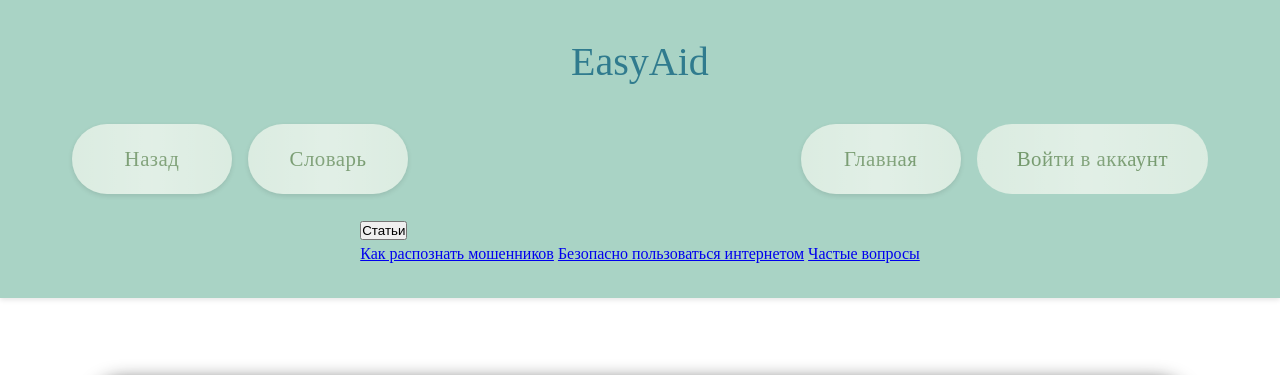
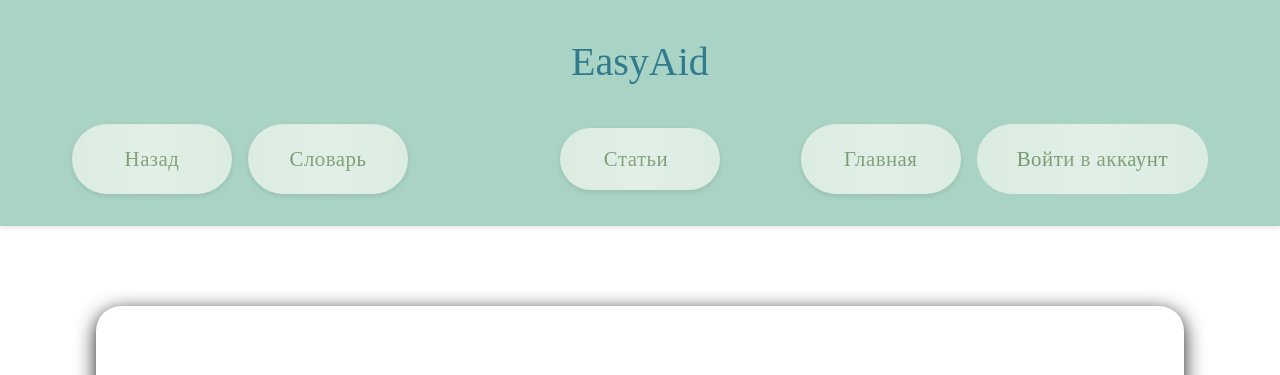
Before and after one commit to illidirr/easyaid-2025, a Django app: page /faq/ in a window 1280 px wide. Shown: the top 375 px of the page. Run offline with Django 4.2, Linux system fonts and the light colour scheme; parts of the project's set-up code (start-up, migrations or seed data) failed here and were passed over.

Commit message:
Update base.html
Signed-off-by: illidirr <zhdanko.y@bk.ru>

```diff
--- a/main/templates/main/base.html
+++ b/main/templates/main/base.html
@@ -58,7 +58,7 @@ nav {
 
 /* БОЛЬШИЕ КНОПКИ НАВИГАЦИИ */
 .btn, .main-btn, .test-promo-btn, .test-submit-btn, .auth-btn,
-.back-btn, .home-btn, .dictionary-btn, .account-btn {
+.back-btn, .home-btn, .dictionary-btn, .account-btn, .articles-btn {
     padding: 1.2rem 2.5rem;
     background-color: rgb(206, 229, 214);
     color: rgb(54, 107, 43);
@@ -85,7 +85,7 @@ nav {
 /* Эффект блеска для всех кнопок */
 .btn::after, .main-btn::after, .test-promo-btn::after, .test-submit-btn::after,
 .auth-btn::after, .back-btn::after, .home-btn::after, .dictionary-btn::after,
-.account-btn::after {
+.account-btn::after, .articles-btn::after {
     content: '';
     position: absolute;
     top: -100%;
@@ -106,12 +106,14 @@ nav {
 
 .btn:hover::after, .main-btn:hover::after, .test-promo-btn:hover::after,
 .test-submit-btn:hover::after, .auth-btn:hover::after, .back-btn:hover::after,
-.home-btn:hover::after, .dictionary-btn:hover::after, .account-btn:hover::after {
+.home-btn:hover::after, .dictionary-btn:hover::after, .account-btn:hover::after,
+.articles-btn:hover::after {
     left: 100%;
 }
 
 /* Ховер эффекты для всех кнопок навигации одинаковые */
-.back-btn:hover, .home-btn:hover, .dictionary-btn:hover, .account-btn:hover {
+.back-btn:hover, .home-btn:hover, .dictionary-btn:hover, .account-btn:hover,
+.articles-btn:hover {
     font-family: 'Lorenzo Sans Bold';
     background-color: rgb(83, 126, 114);
     color: white;
@@ -1075,12 +1077,19 @@ footer {
 
     /* РАСПОЛОЖЕНИЕ КНОПОК ПО ТРЕБОВАНИЮ:
        Слева: кнопка "Назад" и справа от нее "Словарь"
-       Справа: кнопка "Главная" и слева от нее "Войти в аккаунт" */
+       Справа: кнопка "Главная" и слева от нее "Войти в аккаунт"
+       Центр: кнопка "Статьи" */
     .nav-left-group {
         display: flex;
         gap: 1rem;
         flex: 1;
         justify-content: flex-start;
+    }
+
+    .nav-center-group {
+        display: flex;
+        gap: 1rem;
+        justify-content: center;
     }
 
     .nav-right-group {
@@ -1559,6 +1568,74 @@ header {
         gap: 2rem;
     }
 }
+
+/* Стили для выпадающего меню "Статьи" */
+.articles-dropdown {
+    position: relative;
+    display: inline-block;
+}
+
+.articles-btn {
+    padding: 1.2rem 2.5rem;
+    background-color: rgb(206, 229, 214);
+    color: rgb(54, 107, 43);
+    border-radius: 50px;
+    border: none;
+    font-family: 'Lorenzo Sans Bold';
+    font-size: 1.3rem;
+    cursor: pointer;
+    display: flex;
+    align-items: center;
+    gap: 0.5rem;
+}
+
+.articles-btn i {
+    transition: transform 0.3s ease;
+}
+
+.articles-dropdown:hover .articles-btn i {
+    transform: rotate(180deg);
+}
+
+.articles-dropdown-content {
+    display: none;
+    position: absolute;
+    top: 100%;
+    left: 50%;
+    transform: translateX(-50%);
+    background-color: white;
+    min-width: 250px;
+    box-shadow: 0 8px 16px rgba(0,0,0,0.2);
+    border-radius: 15px;
+    z-index: 1000;
+    padding: 1rem 0;
+    margin-top: 0.5rem;
+}
+
+.articles-dropdown:hover .articles-dropdown-content {
+    display: block;
+}
+
+.articles-dropdown-item {
+    display: block;
+    padding: 1rem 1.5rem;
+    color: rgb(54, 107, 43);
+    text-decoration: none;
+    font-family: 'Lorenzo Sans Bold';
+    font-size: 1.2rem;
+    transition: all 0.3s ease;
+}
+
+.articles-dropdown-item:hover {
+    background-color: rgb(206, 229, 214);
+    color: rgb(54, 107, 43);
+}
+
+.articles-dropdown-item.active {
+    background-color: rgb(169, 211, 197);
+    color: white;
+    font-weight: bold;
+}
     </style>
 
     <meta charset="UTF-8">
@@ -1574,7 +1651,6 @@ header {
             </div>
 
             <div class="nav-container">
-
                 <div class="nav-left-group">
                     {% if request.resolver_match.url_name != 'index' %}
                     <a href="javascript:history.back()" class="back-btn">Назад</a>
@@ -1582,6 +1658,18 @@ header {
                     <a href="/page5/" class="dictionary-btn">Словарь</a>
                 </div>
 
+                <div class="nav-center-group">
+                    <div class="articles-dropdown">
+                        <button class="articles-btn">
+                            Статьи <i class="fas fa-chevron-down"></i>
+                        </button>
+                        <div class="articles-dropdown-content">
+                            <a href="/group1/" class="articles-dropdown-item {% if request.resolver_match.url_name == 'group1' %}active{% endif %}">Как распознать мошенников</a>
+                            <a href="/group2/" class="articles-dropdown-item {% if request.resolver_match.url_name == 'group2' %}active{% endif %}">Безопасно пользоваться интернетом</a>
+                            <a href="/faq/" class="articles-dropdown-item {% if request.resolver_match.url_name == 'faq' %}active{% endif %}">Частые вопросы</a>
+                        </div>
+                    </div>
+                </div>
 
                 <div class="nav-right-group">
                     {% if request.resolver_match.url_name != 'index' %}
@@ -1594,15 +1682,6 @@ header {
                     {% endif %}
                 </div>
             </div>
-        <div class="nav-dropdown">
-            <button class="nav-link dropdown-btn">Статьи <i class="fas fa-chevron-down"></i></button>
-             <div class="dropdown-content">
-                <a href="/group1/" class="dropdown-item">Как распознать мошенников</a>
-                <a href="/group2/" class="dropdown-item">Безопасно пользоваться интернетом</a>
-                <a href="/faq/" class="dropdown-item active">Частые вопросы</a>
-              </div>
-        </div>
-
 
             <div class="mobile-nav">
                 <div class="mobile-nav-row">
@@ -1614,6 +1693,15 @@ header {
                     {% endif %}
                 </div>
 
+                <div class="mobile-nav-row">
+                    <a href="/group1/" class="mobile-nav-btn articles-btn">Как распознать мошенников</a>
+                    <a href="/group2/" class="mobile-nav-btn articles-btn">Безопасный интернет</a>
+                </div>
+
+                <div class="mobile-nav-row">
+                    <a href="/faq/" class="mobile-nav-btn articles-btn">Частые вопросы</a>
+                </div>
+
                 {% if request.resolver_match.url_name != 'index' %}
                 <div class="mobile-nav-row">
                     <a href="javascript:history.back()" class="mobile-nav-btn back-btn">Назад</a>
```
